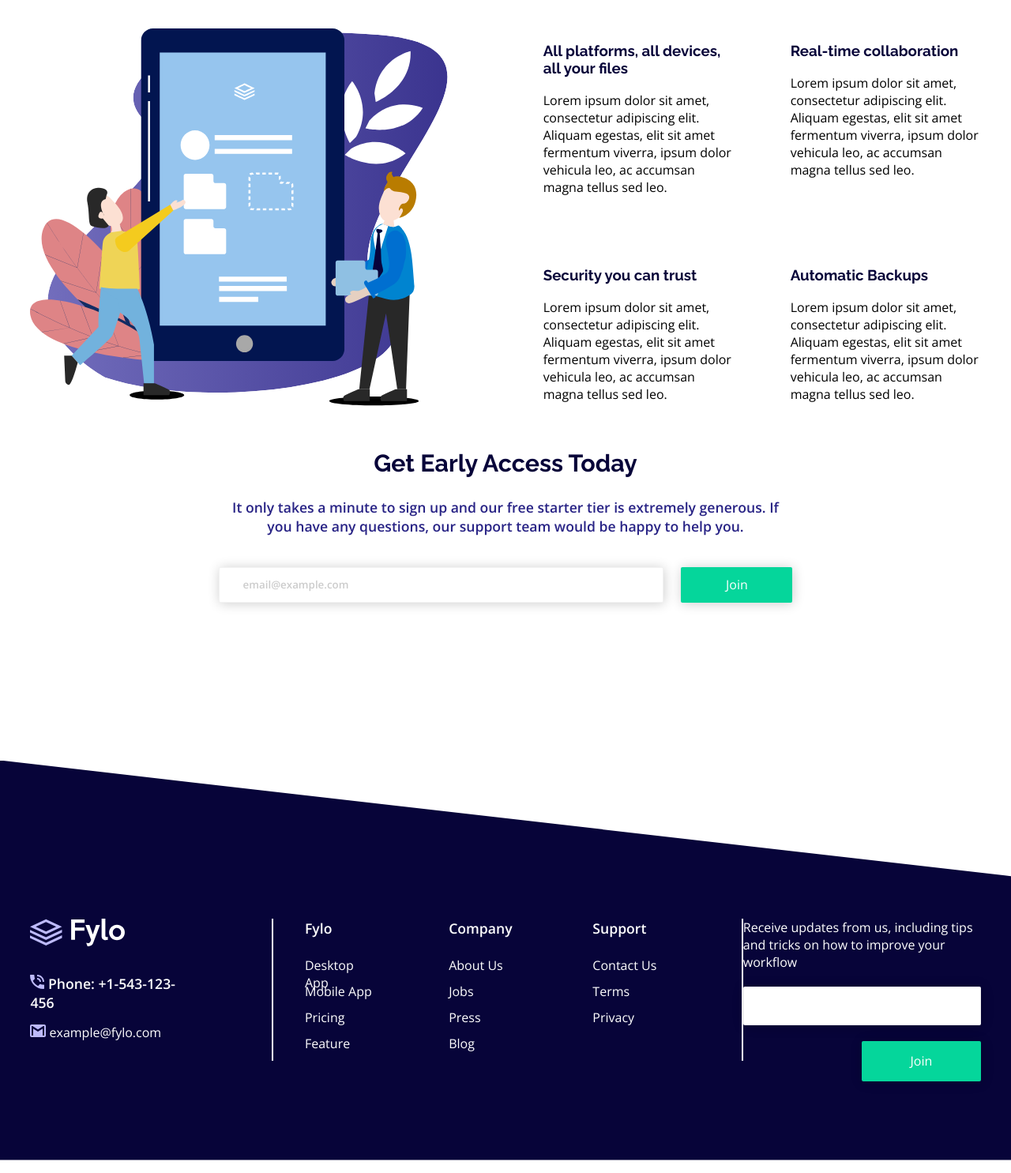
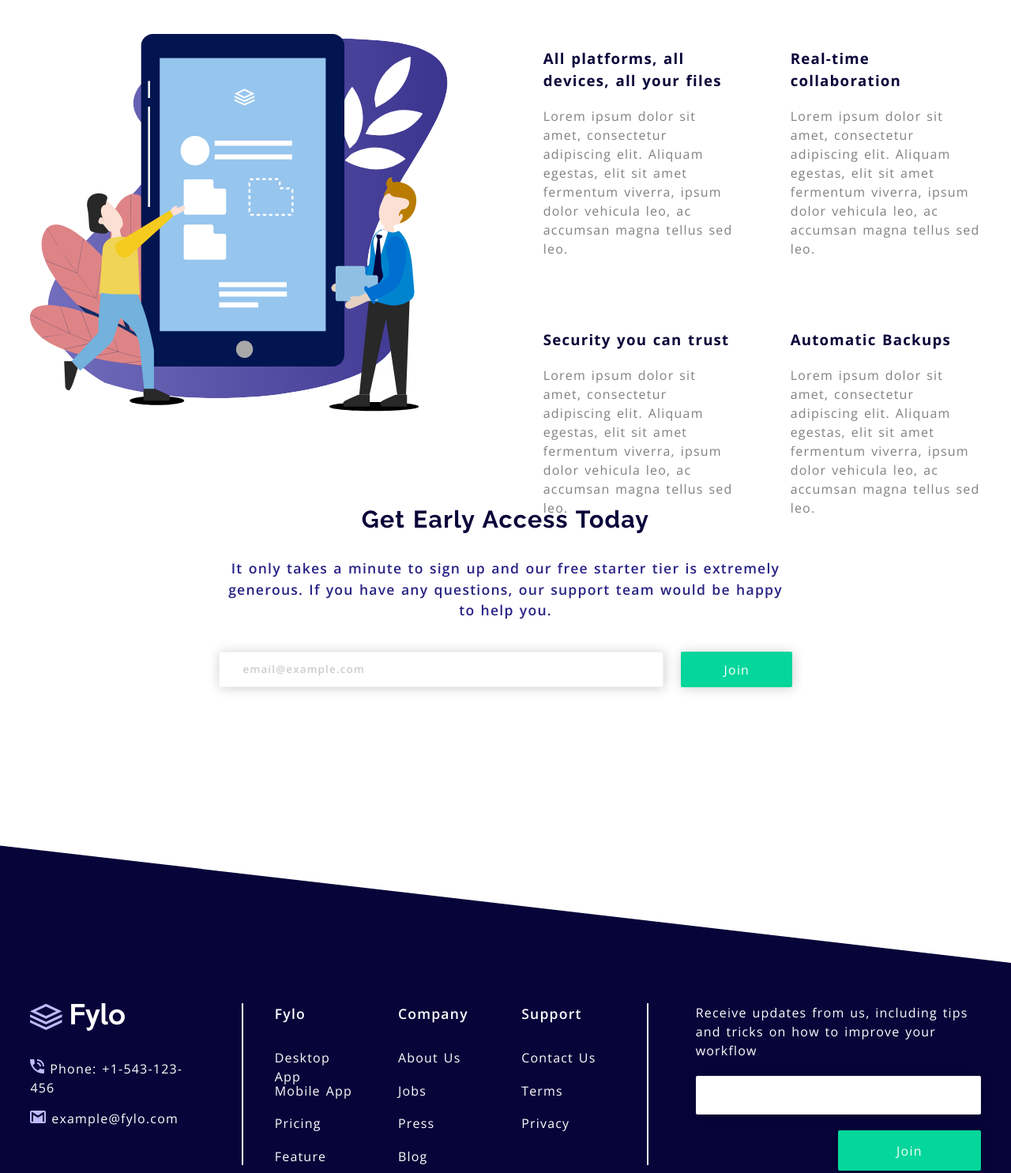
Before and after one commit to drood87/fylo-product-website, a plain HTML site: page index.html in a window 1280 px wide. Shown: the part 800-2285 px from the top of the page at 79% size. Drawn offline with nearby package versions, Linux system fonts and the light colour scheme.

Commit message:
finished desktop styles layout

```diff
--- a/assets/stylesheets/style.css
+++ b/assets/stylesheets/style.css
@@ -1,4 +1,10 @@
 /*General Styles*/
+
+* {
+	line-height: 1.5;
+	word-spacing: 1.5px;
+	letter-spacing: 1.2px;
+}
 
 body {
 	margin: 0;
@@ -162,7 +168,7 @@ a {
 	box-sizing: border-box;
 }
 
-::placeholder {
+/*::placeholder {
 	color: hsl(0, 0%, 50%);
 	opacity: 0.4;
 	font-weight: 600;
@@ -174,7 +180,7 @@ input:-webkit-autofill {
   	transition: background-color 5000s ease-in-out 0s;
   	overflow: hidden;
   	font-weight: 600;
-}
+}*/
 
 .btn__submit {
 	flex: 1 0 25%;
@@ -189,6 +195,14 @@ input:-webkit-autofill {
 	color: hsl(243, 58%, 33%);
 	font-weight: 600;
 	font-size: 1.1em;
+}
+
+.heading--blue {
+	color: hsl(243, 87%, 12%);
+}
+
+.body--gray {
+	color: hsl(0, 0%, 50%)
 }
 
 /*============================*/
@@ -220,12 +234,12 @@ input:-webkit-autofill {
 .footer__links {
 	display: grid;
 	grid-template-columns: 1fr 1fr 1fr;
-	grid-gap: 50px;
+	grid-gap: 18px;
 }
 
 .footer__grid {
 	display: grid;
-	grid-gap: 10%;
+	grid-gap: 13%;
 	grid-template-rows: 30px 15px 15px 15px;
 }
 
@@ -235,13 +249,14 @@ input:-webkit-autofill {
 }
 
 .footer__sign-up {
-	max-width: 25%;
+	max-width: 30%;
+	margin-left: 5%;
 }
 
 .footer__contact-details--border {
 	border-right: 2px solid #fff;
-	padding-right: 8%;
-	height: 180px;
+	padding-right: 5%;
+	height: 205px;
 }
 
 .footer__sign-up--form {
--- a/index.html
+++ b/index.html
@@ -6,7 +6,7 @@
 
   <title>Frontend Mentor | Fylo landing page with features grid section</title>
 
-  <!-- Feel free to remove these styles or customise in your own stylesheet 👍 -->
+  <!-- Feel free to remove these styles or customise in your own stylesheet 👍 👍-->
   <link href="https://fonts.googleapis.com/css?family=Open+Sans:400,600,700|Raleway:700" rel="stylesheet">
   <link rel="stylesheet" type="text/css" href="./assets/stylesheets/style.css">
 </head>
@@ -25,7 +25,7 @@
      <div class="hero__content-wrapper">
        <div class="hero__flex-item">
          <h1 class="heading hero__heading heading--font">all your files in one secure location, accessible anywhere.</h1>
-         <a href="#" class="btn btn__content--big">Get Started</a>
+         <a href="#" class="btn btn__content--big heading--font">Get Started</a>
        </div>
        <div class="hero__flex-item">
          <img src="./images/illustration-hero.svg" alt="Hero Illustration" class="illustration">
@@ -35,7 +35,7 @@
   </header>
 
   <section class="section__wrapper wrapper--width">
-    <h2 class="heading section__heading heading--font">stay productive, wherever you are</h2>
+    <h2 class="heading section__heading heading--blue heading--font">stay productive, wherever you are</h2>
     <div class="section__features">
       <div class="section__content">
         <img src="./images/illustration-features.svg" alt="Features Illustration" class="illustration">
@@ -43,30 +43,30 @@
 
       <div class="features--grid">
         <div class="features__box">
-          <h3 class="heading--font heading__features">All platforms, all devices, all your files</h3>
-          <p class="features__paragraph body--font">Lorem ipsum dolor sit amet, consectetur adipiscing elit. Aliquam egestas, elit sit amet fermentum viverra, ipsum dolor vehicula leo, ac accumsan magna tellus sed leo.</p>
+          <h3 class="body--font heading__features">All platforms, all devices, all your files</h3>
+          <p class="features__paragraph body--gray body--font">Lorem ipsum dolor sit amet, consectetur adipiscing elit. Aliquam egestas, elit sit amet fermentum viverra, ipsum dolor vehicula leo, ac accumsan magna tellus sed leo.</p>
         </div>
 
         <div class="features__box">
-          <h3 class="heading--font heading__features">Real-time collaboration</h3>
-          <p class="features__paragraph body--font">Lorem ipsum dolor sit amet, consectetur adipiscing elit. Aliquam egestas, elit sit amet fermentum viverra, ipsum dolor vehicula leo, ac accumsan magna tellus sed leo.</p>
+          <h3 class="body--font heading__features">Real-time collaboration</h3>
+          <p class="features__paragraph body--gray body--font">Lorem ipsum dolor sit amet, consectetur adipiscing elit. Aliquam egestas, elit sit amet fermentum viverra, ipsum dolor vehicula leo, ac accumsan magna tellus sed leo.</p>
         </div>
 
         <div class="features__box">
-          <h3 class="heading--font heading__features">Security you can trust</h3>
-          <p class="features__paragraph body--font">Lorem ipsum dolor sit amet, consectetur adipiscing elit. Aliquam egestas, elit sit amet fermentum viverra, ipsum dolor vehicula leo, ac accumsan magna tellus sed leo.</p>
+          <h3 class="body--font heading__features">Security you can trust</h3>
+          <p class="features__paragraph body--gray body--font">Lorem ipsum dolor sit amet, consectetur adipiscing elit. Aliquam egestas, elit sit amet fermentum viverra, ipsum dolor vehicula leo, ac accumsan magna tellus sed leo.</p>
         </div>
 
         <div class="features__box">
-          <h3 class="heading--font heading__features">Automatic Backups</h3>
-          <p class="features__paragraph body--font">Lorem ipsum dolor sit amet, consectetur adipiscing elit. Aliquam egestas, elit sit amet fermentum viverra, ipsum dolor vehicula leo, ac accumsan magna tellus sed leo.</p>
+          <h3 class="body--font heading__features">Automatic Backups</h3>
+          <p class="features__paragraph body--gray body--font">Lorem ipsum dolor sit amet, consectetur adipiscing elit. Aliquam egestas, elit sit amet fermentum viverra, ipsum dolor vehicula leo, ac accumsan magna tellus sed leo.</p>
         </div>
 
       </div>
     </div>
 
     <div class="sign-up__wrapper">
-      <h2 class="heading section__heading section__heading--big heading--font">get early access today</h2>
+      <h2 class="heading section__heading section__heading--big heading--blue heading--font">get early access today</h2>
       <p class="body--font sign-up__paragraph--blue">It only takes a minute to sign up and our free starter tier is extremely generous. If you have any questions, our support team would be happy to help you.</p>
 
       <form class="sign-up__form">
@@ -81,7 +81,7 @@
       <div class="footer__content">
         <div class="footer__contact-details footer__contact-details--border">
           <img class="logo footer__logo--margin" src="./images/logo.svg">
-          <div class="contact-details__phone--margin footer__grid--heading-big">
+          <div class="contact-details__phone--margin">
             <img src="./images/icon-phone.svg">
             <span>Phone: +1-543-123-456</span>
           </div>
```
